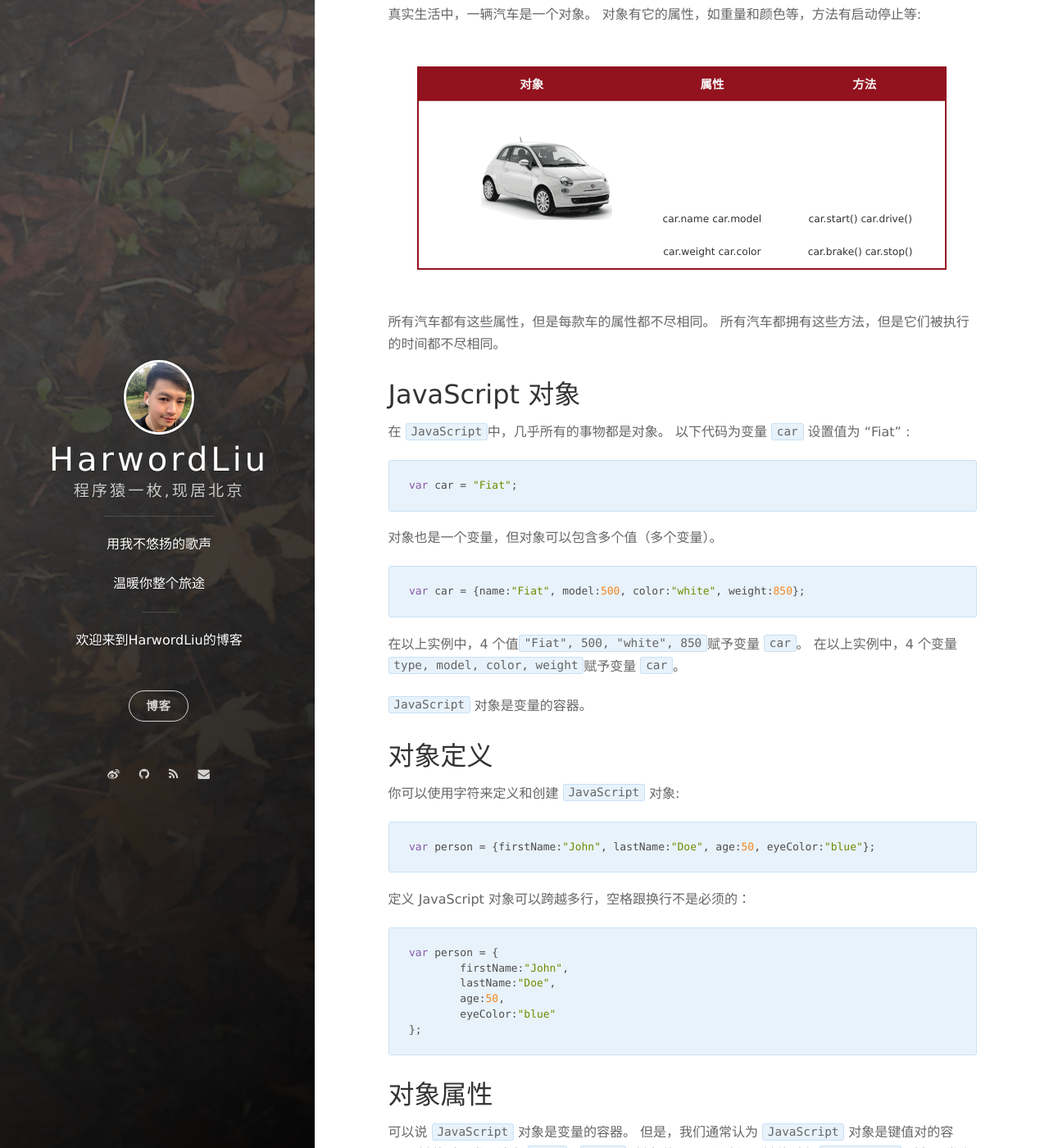
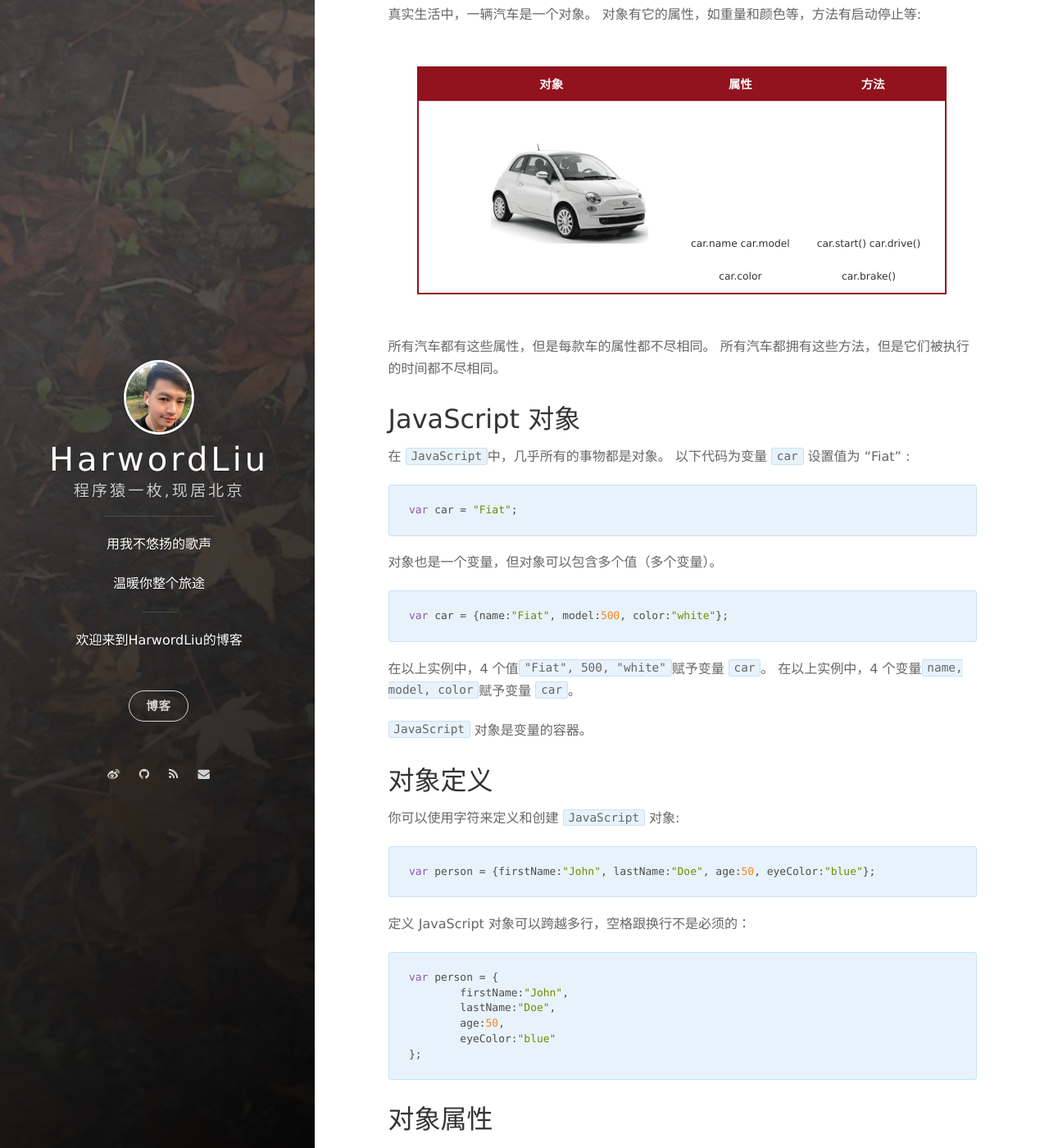
Before and after one commit to HarwordLiu/HarwordLiu.github.io, a Jekyll site: the page built from _posts/2016-11-03-javascript自学第二天.md, in a window 1280 px wide and 1400 px high, scrolled down 7581 px. Shown: the whole window at 82% size. Built offline with Jekyll 4.4.1, drawn with Linux system fonts in a browser that asks for light colours; nearby versions of some CDN libraries; comment, search, counter and statistics services are not loaded; some of the changed text lies outside the part shown.

Commit message:
修改博文错误

```diff
--- a/_posts/2016-11-03-javascript自学第二天.md
+++ b/_posts/2016-11-03-javascript自学第二天.md
@@ -240,7 +240,7 @@ JavaScript 只有一种数字类型。数字可以带小数点，也可以不带
 
 对象|属性|方法
 ---|---|---
-![car](http://harwordliu.com/assets/blogImages/2016-11-03-car.jpg)|car.name car.model car.weight car.color|car.start() car.drive() car.brake() car.stop()
+![car](http://harwordliu.com/assets/blogImages/2016-11-03-car.jpg)|car.name car.model car.color|car.start() car.drive() car.brake()
 
 所有汽车都有这些属性，但是每款车的属性都不尽相同。
 所有汽车都拥有这些方法，但是它们被执行的时间都不尽相同。
@@ -253,10 +253,10 @@ JavaScript 只有一种数字类型。数字可以带小数点，也可以不带
 
 对象也是一个变量，但对象可以包含多个值（多个变量）。
 
-	var car = {name:"Fiat", model:500, color:"white", weight:850};
+	var car = {name:"Fiat", model:500, color:"white"};
 
-在以上实例中，4 个值`"Fiat", 500, "white", 850`赋予变量 `car`。
-在以上实例中，4 个变量`type, model, color, weight`赋予变量 `car`。
+在以上实例中，4 个值`"Fiat", 500, "white"`赋予变量 `car`。
+在以上实例中，4 个变量`name, model, color`赋予变量 `car`。
 
 `JavaScript` 对象是变量的容器。
 
@@ -311,5 +311,5 @@ JavaScript 只有一种数字类型。数字可以带小数点，也可以不带
 有多种方式可以创建，使用和修改 `JavaScript` 对象。
 同样也有多种方式用来创建，使用和修改属性和方法。
 
-##总结
+## 总结
 本篇笔记依然都是基础篇，详细知识点博主在日后的文章中会展开深入学习。
```
